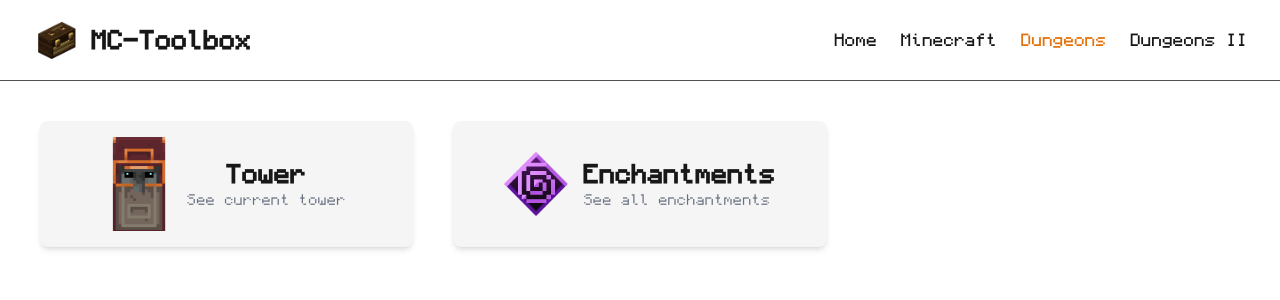
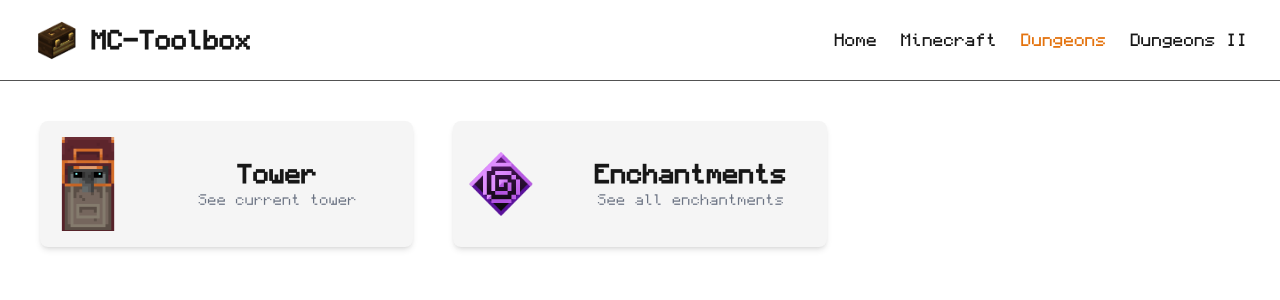
Before and after one commit to MoDevIO/mctb, a Next.js app: page /mcd in a window 1280 px wide. Shown: the top 300 px of the page. Built offline with nearby package versions, Linux system fonts and the light colour scheme.

Commit message:
feat: update card component

```diff
--- a/app/components/card.tsx
+++ b/app/components/card.tsx
@@ -15,12 +15,12 @@ export default function Card({
   return (
     <Link
       href={link}
-      className="bg-(--background-secondary) flex items-center justify-center rounded-lg shadow-md p-4 text-foreground text-2xl font-bold hover:scale-105 transition-transform cursor-pointer active:scale-95"
+      className="bg-(--background-secondary) grid grid-cols-[30%_70%] items-center justify-center rounded-lg shadow-md p-4 text-foreground text-2xl font-bold hover:scale-105 transition-transform cursor-pointer active:scale-95"
     >
       <Image src={image} alt={name} width={64} height={64} className="mr-4" />
       <div className="flex flex-col">
         <span className="flex-1 text-center font-bold">{name}</span>
-        <span className="flex-1 text-sm text-gray-500 font-light">
+        <span className="flex-1 text-center text-sm text-gray-500 font-light">
           {description}
         </span>
       </div>
```
